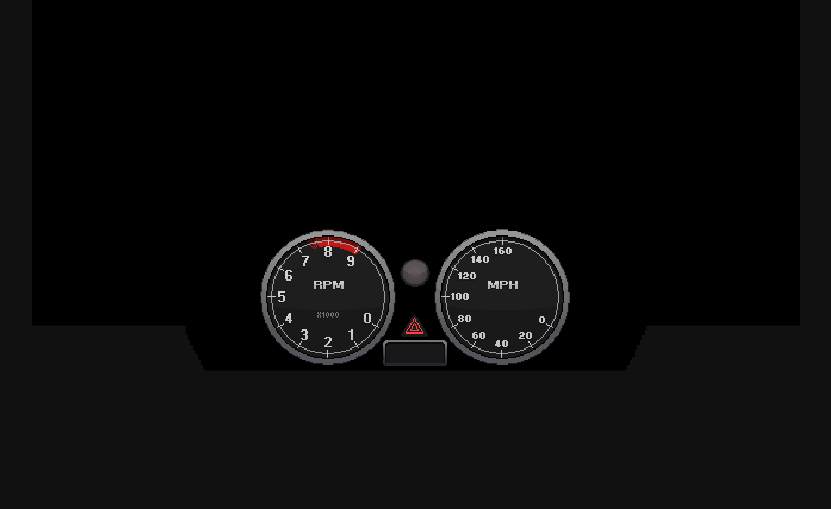
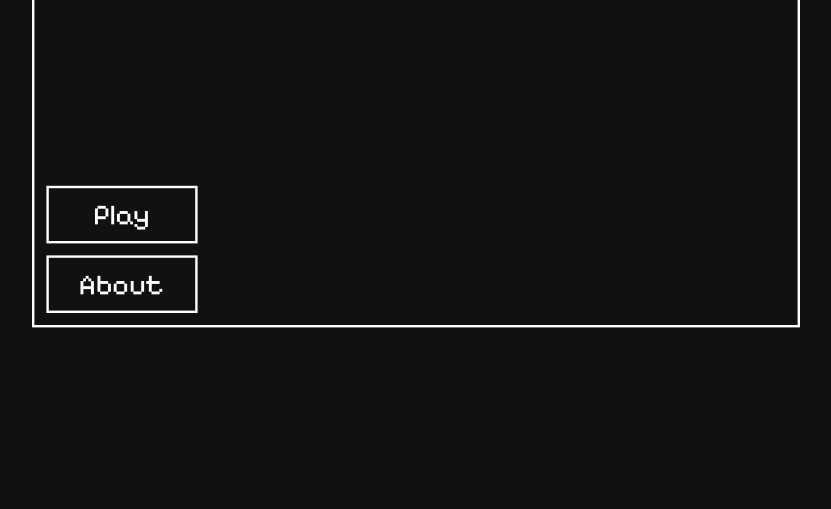
Before and after one commit to Swiderki/Badlands, a website built with Vite: page index.html in a window 1280 px wide. Shown: the part 291-800 px from the top of the page, without its empty margins (224-1055 px from the left). Built offline with nearby package versions, Linux system fonts and the light colour scheme; files whose address does not match are found by name.

Commit message:
add: start-scene

```diff
--- a/index.html
+++ b/index.html
@@ -5,6 +5,12 @@
     <link rel="icon" type="image/svg+xml" href="/vite.svg" />
     <meta name="viewport" content="width=device-width, initial-scale=1.0" />
     <link rel="stylesheet" href="/src/style.css" />
+    <link rel="preconnect" href="https://fonts.googleapis.com" />
+    <link rel="preconnect" href="https://fonts.gstatic.com" crossorigin />
+    <link
+      href="https://fonts.googleapis.com/css2?family=Pixelify+Sans:wght@400..700&display=swap"
+      rel="stylesheet"
+    />
     <title>Vite + TS</title>
   </head>
   <body>
@@ -17,6 +23,13 @@
           </div>
         </div>
       </div>
+      <div id="start-scene" class="scene">
+        <div class="inner">
+          <h1>Zloziemie</h1>
+          <button>Play</button>
+          <button>About</button>
+        </div>
+      </div>
     </div>
     <script type="module" src="/src/main.ts"></script>
   </body>
--- a/src/scenes/GameScene.ts
+++ b/src/scenes/GameScene.ts
@@ -30,6 +30,8 @@ class GameScene extends Scene {
   private UiService: UIService;
   private obstacles: Obstacle[] = [];
 
+  //* Element ref
+  sceneRef: HTMLElement | null = null;
   constructor(displayDriver: DisplayDriver) {
     super();
     this.displayDriver = displayDriver;
@@ -39,6 +41,12 @@ class GameScene extends Scene {
   }
 
   async init() {
+    this.sceneRef = document.querySelector("#start-scene");
+    if (!this.sceneRef) {
+      throw Error("Start scene not initialized");
+    }
+    this.sceneRef.style.display = "block";
+
     this.track = await TrackLoader.loadTrack(this.displayDriver, "/assets/tracks/test-track.json");
     await this.loadPlayer(this.track.startPositions[0]);
     await this.loadOpponents(
@@ -47,6 +55,21 @@ class GameScene extends Scene {
       this.displayDriver.scaler
     );
     await this.loadObstacles();
+  }
+
+  override onMount() {
+    this.sceneRef = document.querySelector("#start-scene");
+    if (!this.sceneRef) {
+      throw Error("Start scene not initialized");
+    }
+    this.sceneRef.style.display = "block";
+  }
+  override onDisMount() {
+    this.sceneRef = document.querySelector("#start-scene");
+    if (!this.sceneRef) {
+      throw Error("Start scene not initialized");
+    }
+    this.sceneRef.style.display = "none";
   }
 
   private async loadPlayer(startPosition: StartPosition) {
@@ -72,7 +95,7 @@ class GameScene extends Scene {
   }
 
   private async loadObstacles() {
-    const obstacleSprite = await this.displayDriver.getSprite("hole");
+    const obstacleSprite = this.displayDriver.getSprite("hole");
     if (!obstacleSprite) {
       throw new Error("Failed to load obstacle sprite");
     }
--- a/src/scenes/MainMenuScene.ts
+++ b/src/scenes/MainMenuScene.ts
@@ -15,6 +15,9 @@ class MainMenuScene extends Scene {
     ctx.font = "30px Arial";
     ctx.fillText("Main Menu", 100, 100);
   }
+
+  override onMount() {}
+  override onDisMount() {}
 }
 
 export default MainMenuScene;
--- a/src/scenes/Scene.ts
+++ b/src/scenes/Scene.ts
@@ -2,6 +2,8 @@ abstract class Scene {
   abstract init(): void | Promise<void>;
   abstract update(deltaTime: number): void;
   abstract render(ctx: CanvasRenderingContext2D): void;
+  abstract onMount(): void;
+  abstract onDisMount(): void;
 }
 
 export default Scene;
--- /dev/null
+++ b/src/scenes/StartScene.ts
@@ -0,0 +1,38 @@
+import Scene from "./Scene";
+import Game from "@/src/services/game";
+
+export class StartScene extends Scene {
+  private sceneRef: HTMLElement | null = null;
+  override init(): void | Promise<void> {
+    this.sceneRef = document.querySelector("#start-scene");
+    if (!this.sceneRef) {
+      throw Error("Start scene not initialized");
+    }
+    this.sceneRef.style.display = "flex";
+
+    const playBtnRef = this.sceneRef.querySelector("button:first-of-type");
+    playBtnRef?.addEventListener("click", () => {
+      if (!Game.getInstance()) return;
+      Game.getInstance().startGameScene();
+    });
+  }
+
+  override update(deltaTime: number): void {}
+
+  override render(ctx: CanvasRenderingContext2D): void {}
+
+  override onMount() {
+    this.sceneRef = document.querySelector("#start-scene");
+    if (!this.sceneRef) {
+      throw Error("Start scene not initialized");
+    }
+    this.sceneRef.style.display = "flex";
+  }
+  override onDisMount() {
+    this.sceneRef = document.querySelector("#start-scene");
+    if (!this.sceneRef) {
+      throw Error("Start scene not initialized");
+    }
+    this.sceneRef.style.display = "none";
+  }
+}
--- a/src/services/game.ts
+++ b/src/services/game.ts
@@ -2,6 +2,7 @@ import DisplayDriver from "./display-driver/display-driver";
 import GameScene from "../scenes/GameScene";
 import MainMenuScene from "../scenes/MainMenuScene";
 import Scene from "../scenes/Scene";
+import { StartScene } from "../scenes/StartScene";
 
 class Game {
   //* Drivers
@@ -11,17 +12,30 @@ class Game {
   private _lastRenderTime: number = 0;
   private _penultimateRenderTime: number = 0;
 
-  private currentScene: Scene;
+  private _currentScene: Scene | null = null;
 
   static instance: Game;
 
   deltaTime: number = 0;
 
+  get currentScene() {
+    if (!this._currentScene) {
+      throw new Error("Current scene not initialized");
+    }
+    return this._currentScene;
+  }
+
+  set currentScene(scene: Scene) {
+    if (this._currentScene) this._currentScene.onDisMount();
+    this._currentScene = scene;
+
+    this._currentScene.onMount();
+  }
+
   constructor(canvas: HTMLCanvasElement) {
     this.displayDriver = new DisplayDriver(canvas);
-    this.currentScene = new MainMenuScene();
+    this.currentScene = new StartScene();
     this.currentScene.init();
-
     window.addEventListener("keydown", this.handleKeyDown.bind(this));
   }
 
@@ -53,7 +67,7 @@ class Game {
     }
   }
 
-  private async startGameScene() {
+  async startGameScene() {
     this.currentScene = new GameScene(this.displayDriver);
     await this.currentScene.init();
   }
--- a/src/style.css
+++ b/src/style.css
@@ -1,3 +1,8 @@
+*,
+*::before,
+*::after {
+  box-sizing: border-box;
+}
 /* Remove antialiasing*/
 img,
 #game-canvas {
@@ -75,3 +80,52 @@ body {
   left: 69%;
   transform: translate(-50%, -0%) rotate(calc(var(--speed-rotation) - 60deg));
 }
+
+.scene {
+  width: 320px;
+  aspect-ratio: 320 / 182;
+  scale: 3;
+  border: 1px solid #fff;
+  color: #fff;
+  font-family: "Pixelify Sans", sans-serif;
+  font-optical-sizing: auto;
+}
+
+#start-scene .inner {
+  width: 100%;
+  height: 100%;
+  padding-left: 5px;
+  padding-bottom: 5px;
+  display: flex;
+  flex-direction: column;
+  gap: 5px;
+}
+
+#start-scene button:first-of-type {
+  margin-top: auto;
+}
+
+#start-scene button {
+  background-color: transparent;
+  color: #fff;
+  border: none;
+  padding: 0.25rem 0.5rem;
+  font-size: 12px;
+  width: 20%;
+  border: 1px solid #fff;
+  cursor: pointer;
+  font-family: inherit;
+  outline: none;
+}
+
+#start-scene h1 {
+  margin: 0;
+}
+
+h1 {
+  margin: 0;
+}
+
+#game-scene {
+  display: none;
+}
```
